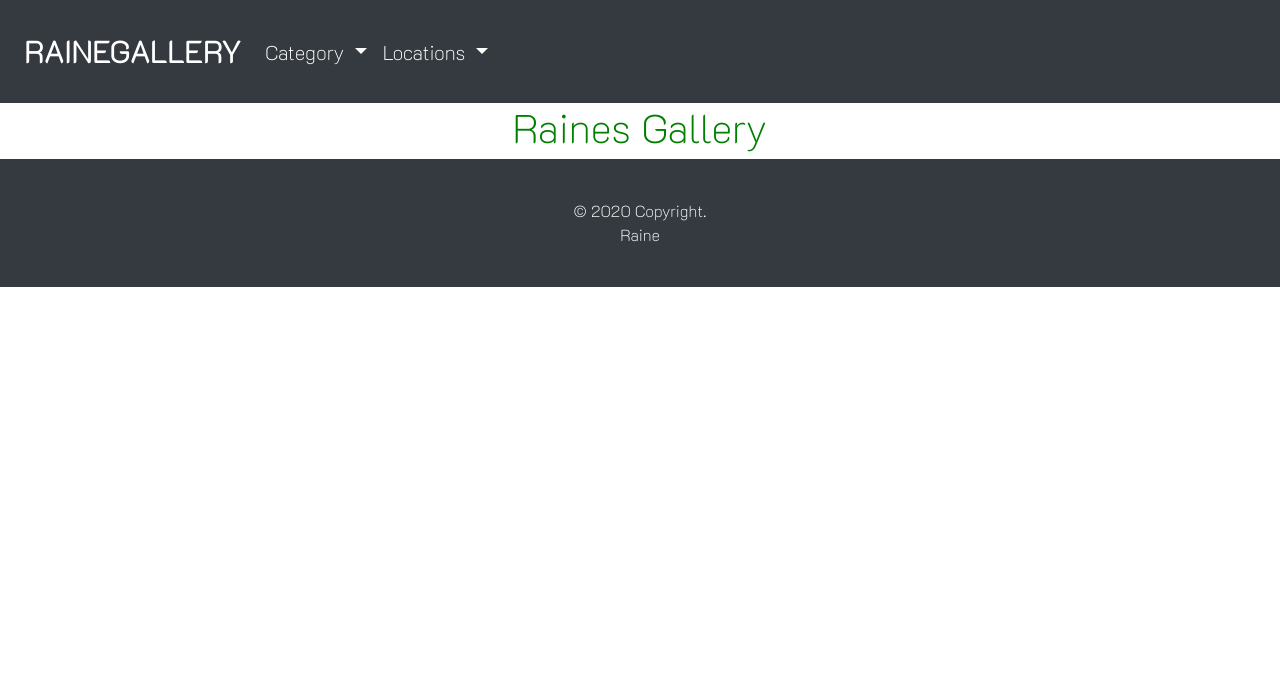
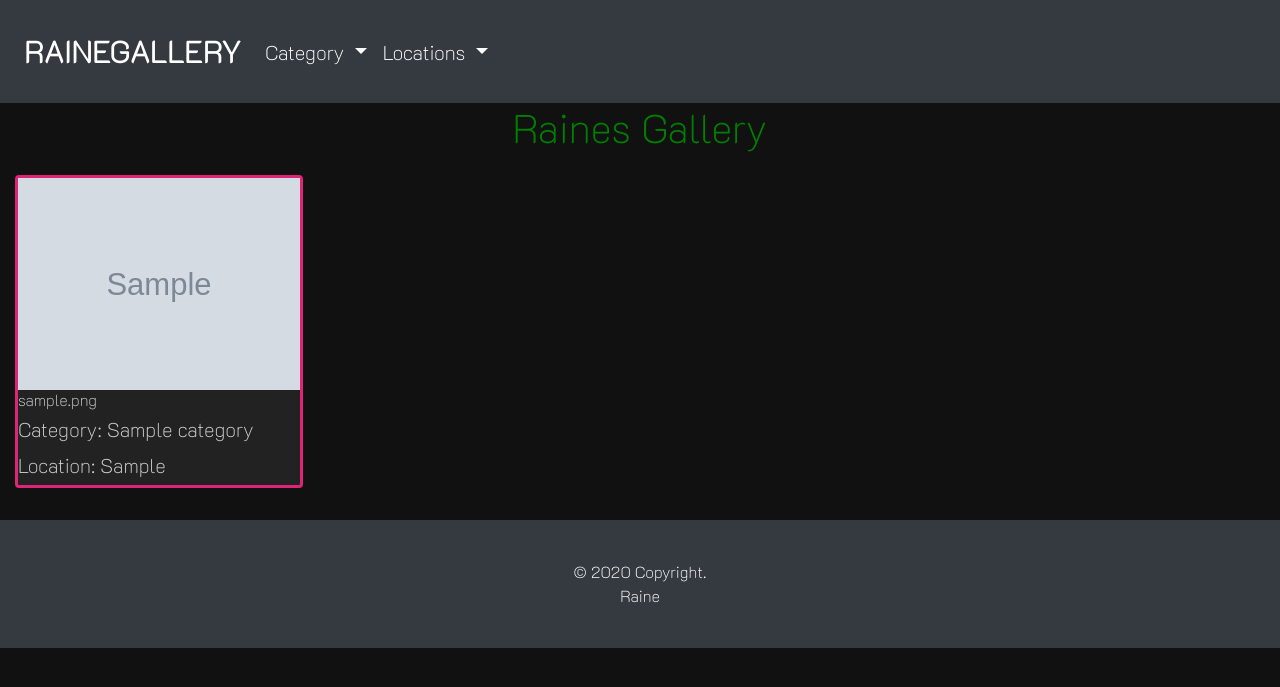
Before and after one commit to Lomemoraine/Raines_Photo_Gallery, a Django app: page / in a window 1280 px wide. Shown: the top 687 px of the page. Run offline with Django 3.2, Linux system fonts and the light colour scheme; tables that the repository leaves empty hold one stand-in row (values such as "Sample post"); grey boxes marked "Sample" are stand-in pictures; some libraries are stand-ins or nearby versions.

Commit message:
display images on index.html page

```diff
--- a/photos/templates/index.html
+++ b/photos/templates/index.html
@@ -2,6 +2,20 @@
 {% block content %}
 {{ block.super}}
 
+<div class="container-fluid mx-auto mt-4">
+  <div class="row">
+    {% for image in all_images %}
+    <div class="col-md-3 col-sm-6">
+      <div class="card" style="width: 18rem;">
+        <img src="{{image.image.url}}" alt="" >
+        <h6 class="colored-font" >{{image.image_name}}</h6>
+        <h5 class="card-title">Category: {{image.image_category}}</h5>
+        <h5>Location: {{image.image_location}}</h5>
+      </div>
+    </div>
+    {% endfor %}
 
+  </div>
+</div>
 
 {% endblock %}
--- a/static/css/style.css
+++ b/static/css/style.css
@@ -1,5 +1,6 @@
 body{
     font-family: 'K2D', sans-serif;
+    background: #111 !important;
   }
 h1
 {
@@ -10,3 +11,12 @@ h1
   font-weight: bolder;
   color: white;
 }
+.card {
+  background: #222;
+  border: 3px solid #dd2476;
+  color: rgba(250, 250, 250, 0.8);
+  margin-bottom: 2rem;
+}
+:root {
+  --gradient: linear-gradient(to left top, #DD2476 10%, #FF512F 90%) !important;
+}
```
Also changed, not shown: media/images/IMG_20210921_114451_347_2sNhsS5.jpg (added), media/images/IMG_20210921_114451_347_BMska8y.jpg (added), media/images/IMG_20210921_114451_347_YJcdjhK.jpg (added).
